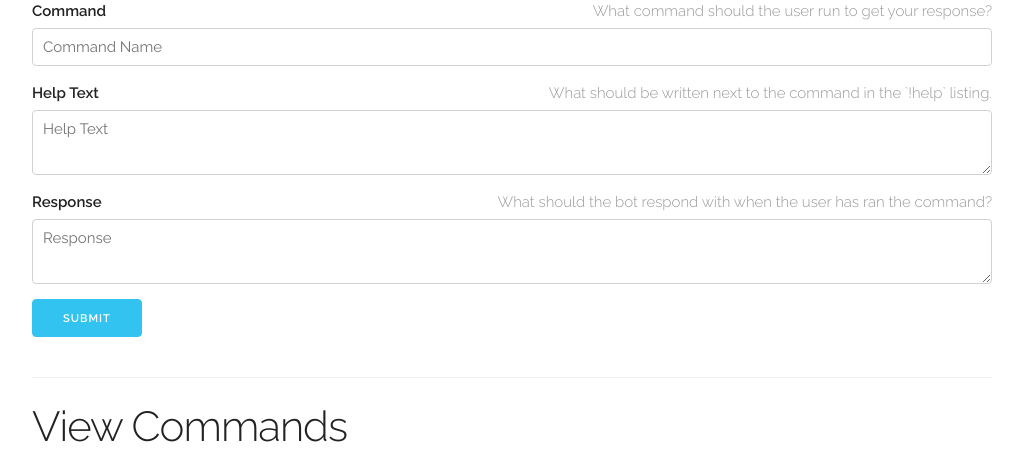
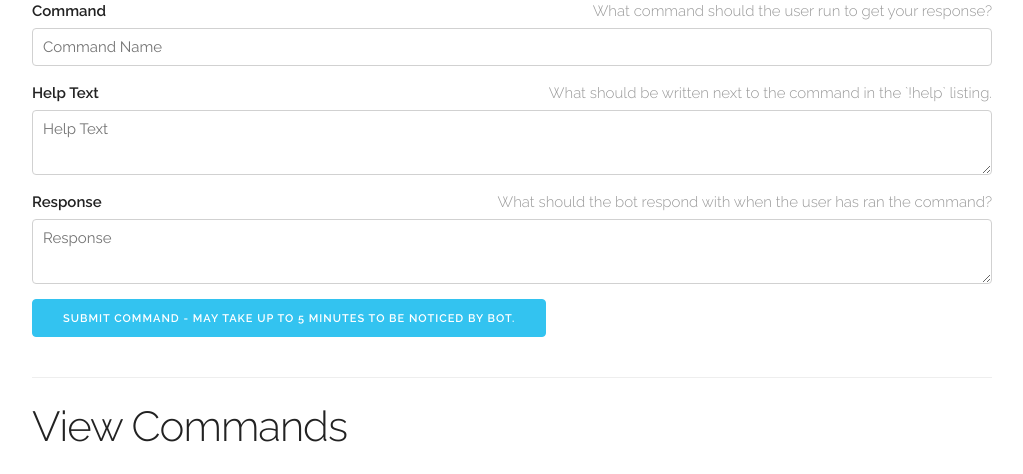
Before and after one commit to RelaySC/command-repository, a Flask app: page / in a window 1280 px wide. Shown: the part 393-867 px from the top of the page, without its empty margins (128-1151 px from the left). Run offline with Flask 2, Linux system fonts and the light colour scheme; data that the repository does not hold is empty.

Commit message:
Updated button text.

```diff
--- a/templates/index.html
+++ b/templates/index.html
@@ -65,7 +65,7 @@
                         <span class="subtitle">What should the bot respond with when the user has ran the command?</span>
                     </label>
                     <textarea class="u-full-width" type="text" name="response" placeholder="Response" required></textarea>
-                    <input class="button-primary" type="submit" value="Submit"></input>
+                    <input class="button-primary" type="submit" value="Submit Command - may take up to 5 minutes to be noticed by bot."></input>
                 </form>
             </div>
             <div class="row">
```
